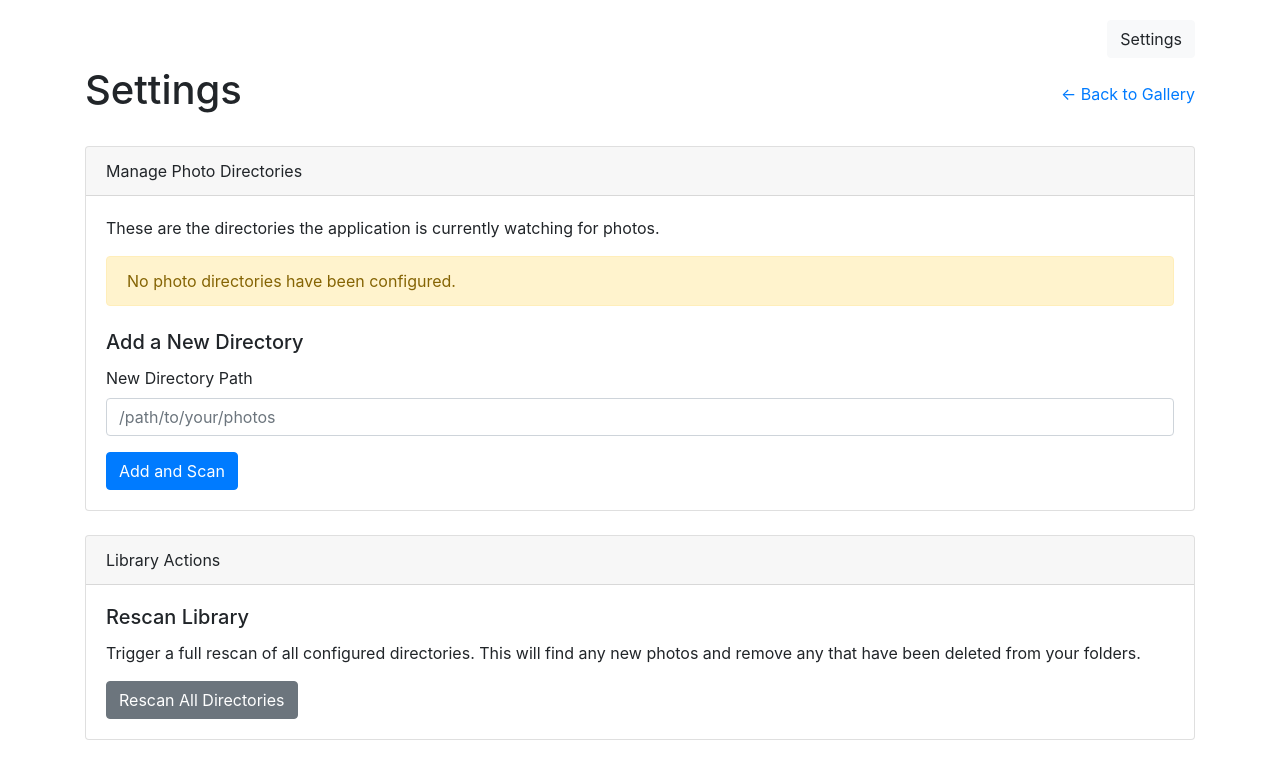
After one commit to harendra/photomanager, a Flask app: page /settings in a window 1280 px wide. The commit adds this page. Shown: the top 779 px of the page. Run offline with Flask 3, Linux system fonts and the light colour scheme; some libraries are stand-ins or nearby versions.

Commit message:
This commit introduces a new settings page that allows you to manage your photo directories.
Key features:
- The application configuration has been refactored from a single-path `config.txt` to a multi-path `config.json` to support multiple photo sources.
- A new `/settings` page provides a UI to add new directories, remove existing ones, and view the current list.
- A "smart rescan" feature has been implemented in `scanner.py` to efficiently synchronize the database with the file system by adding new files and removing deleted ones.
- You can trigger a full rescan or a scan of a newly added directory from the settings page.
- The database schema was updated with functions to support removing all images from a specific path.

```diff
--- a/app.py
+++ b/app.py
@@ -1,6 +1,7 @@
 from flask import Flask, render_template, send_from_directory, request, redirect, url_for, flash, jsonify
 import database
 import os
+import json
 from PIL import Image
 import threading
 import llm_processor
@@ -22,30 +23,33 @@ def strftime_filter(date_obj, format):
 
 app.jinja_env.filters['strftime'] = strftime_filter
 
-CONFIG_FILE = 'config.txt'
-IMAGE_DIR = ''
+CONFIG_FILE = 'config.json'
+IMAGE_DIRS = []
 
 def load_config():
-    global IMAGE_DIR
+    global IMAGE_DIRS
     if os.path.exists(CONFIG_FILE):
         with open(CONFIG_FILE, 'r') as f:
-            IMAGE_DIR = f.read().strip()
+            config_data = json.load(f)
+            IMAGE_DIRS = config_data.get('image_dirs', [])
         return True
     return False
+
+def save_config():
+    with open(CONFIG_FILE, 'w') as f:
+        json.dump({'image_dirs': IMAGE_DIRS}, f, indent=4)
 
 @app.route('/setup', methods=['GET', 'POST'])
 def setup():
     if request.method == 'POST':
         directory = request.form['directory']
         if os.path.isdir(directory):
-            with open(CONFIG_FILE, 'w') as f:
-                f.write(directory)
-            global IMAGE_DIR
-            IMAGE_DIR = directory
+            global IMAGE_DIRS
+            IMAGE_DIRS = [directory]
+            save_config()
             flash('Configuration saved! Starting initial scan in the background...', 'success')
 
-            # Start the scan in a background thread
-            scan_thread = threading.Thread(target=scanner.scan_directory, args=(IMAGE_DIR,), daemon=True)
+            scan_thread = threading.Thread(target=scanner.scan_directory, args=(IMAGE_DIRS,), daemon=True)
             scan_thread.start()
 
             return redirect(url_for('index'))
@@ -55,23 +59,20 @@ def setup():
 
 @app.route('/')
 def index():
-    if not IMAGE_DIR:
+    if not IMAGE_DIRS:
         return redirect(url_for('setup'))
 
     available_years = database.get_available_years()
     selected_year = request.args.get('year', None)
 
     if not selected_year and available_years:
-        # Default to the most recent year if none is selected
         selected_year = available_years[0]
 
     images = []
     if selected_year:
         image_records = database.get_images_by_year(selected_year)
-        # Convert Row objects to dictionaries and add a month_name attribute for grouping
         for record in image_records:
             image_dict = dict(record)
-            # Truncate fractional seconds before parsing
             date_str = image_dict['date_taken'].split('.')[0]
             dt_object = datetime.strptime(date_str, '%Y-%m-%dT%H:%M:%S')
             image_dict['month_name'] = dt_object.strftime('%B')
@@ -80,7 +81,38 @@ def index():
     return render_template('index.html', images=images, available_years=available_years, selected_year=selected_year)
 
 THUMBNAIL_DIR = 'static/thumbnails'
-THUMBNAIL_SIZE = (200, 150)
+
+@app.route('/settings', methods=['GET', 'POST'])
+def settings():
+    if request.method == 'POST':
+        action = request.form.get('action')
+
+        if action == 'add_folder':
+            directory = request.form.get('directory')
+            if directory and os.path.isdir(directory) and directory not in IMAGE_DIRS:
+                IMAGE_DIRS.append(directory)
+                save_config()
+                flash(f"Added directory: {directory}. Scanning in the background.", 'success')
+                # Scan just the new directory
+                scan_thread = threading.Thread(target=scanner.scan_directories, args=([directory],), daemon=True)
+                scan_thread.start()
+
+        elif action == 'remove_folder':
+            folder_path = request.form.get('folder_path')
+            if folder_path in IMAGE_DIRS:
+                IMAGE_DIRS.remove(folder_path)
+                save_config()
+                database.remove_images_by_path(folder_path)
+                flash(f"Removed directory and its images: {folder_path}", 'success')
+
+        elif action == 'rescan':
+            flash("Started full library rescan in the background.", 'info')
+            scan_thread = threading.Thread(target=scanner.scan_directories, args=(IMAGE_DIRS,), daemon=True)
+            scan_thread.start()
+
+        return redirect(url_for('settings'))
+
+    return render_template('settings.html', image_dirs=IMAGE_DIRS)
 
 @app.route('/search')
 def search():
@@ -99,7 +131,6 @@ def image_api(image_id):
 
     image_data = dict(image_record)
 
-    # Handle next/previous navigation
     context_ids_str = request.args.get('context', '')
     if context_ids_str:
         context_ids = [int(id) for id in context_ids_str.split(',')]
@@ -110,11 +141,8 @@ def image_api(image_id):
             image_data['prev_id'] = prev_id
             image_data['next_id'] = next_id
 
-    # Add a URL for the full-size image
     image_data['full_image_url'] = url_for('full_image', image_id=image_id)
-
     return jsonify(image_data)
-
 
 @app.route('/thumbnail/<int:image_id>')
 def thumbnail(image_id):
@@ -128,12 +156,10 @@ def thumbnail(image_id):
         os.makedirs(THUMBNAIL_DIR, exist_ok=True)
         try:
             with Image.open(image_record['filepath']) as img:
-                img.thumbnail(THUMBNAIL_SIZE)
-                # Convert to RGB before saving as JPEG to handle RGBA images (e.g. PNGs)
+                img.thumbnail((200, 200))
                 img.convert('RGB').save(thumbnail_path, 'JPEG')
         except FileNotFoundError:
-            # If the original image is missing, create a placeholder
-            img = Image.new('RGB', THUMBNAIL_SIZE, color = 'gray')
+            img = Image.new('RGB', (200, 200), color = 'gray')
             img.save(thumbnail_path, 'JPEG')
 
     return send_from_directory(THUMBNAIL_DIR, f"{image_id}.jpg")
@@ -144,25 +170,23 @@ def full_image(image_id):
     if not image_record:
         return "Image not found", 404
 
-    # Get directory and filename from the full path
     directory, filename = os.path.split(image_record['filepath'])
     return send_from_directory(directory, filename)
 
 def initial_setup():
+    # Clean up old config file if it exists
+    if os.path.exists('config.txt'):
+        os.remove('config.txt')
+
     database.create_table()
     if load_config():
-        print(f"Loaded image directory: {IMAGE_DIR}")
-        # Optional: Trigger a rescan on startup
-        # print("Starting startup rescan...")
-        # scan_thread = threading.Thread(target=scanner.scan_directory, args=(IMAGE_DIR,), daemon=True)
-        # scan_thread.start()
+        print(f"Loaded image directories: {IMAGE_DIRS}")
     else:
         print("No config file found. Please set up via the web interface.")
 
 if __name__ == '__main__':
     initial_setup()
 
-    # Start the LLM processor in a background thread
     llm_thread = threading.Thread(target=llm_processor.start_llm_processing_loop, daemon=True)
     llm_thread.start()
 
--- a/templates/base.html
+++ b/templates/base.html
@@ -87,6 +87,9 @@
 </head>
 <body>
     <div class="container">
+        <div class="d-flex justify-content-end mb-2">
+            <a href="{{ url_for('settings') }}" class="btn btn-light">Settings</a>
+        </div>
         {% with messages = get_flashed_messages(with_categories=true) %}
             {% if messages %}
                 {% for category, message in messages %}
--- /dev/null
+++ b/templates/settings.html
@@ -0,0 +1,55 @@
+{% extends "base.html" %}
+
+{% block title %}Settings{% endblock %}
+
+{% block content %}
+<div class="d-flex justify-content-between align-items-center mb-4">
+    <h1>Settings</h1>
+    <a href="{{ url_for('index') }}">&larr; Back to Gallery</a>
+</div>
+
+<div class="card mb-4">
+    <div class="card-header">Manage Photo Directories</div>
+    <div class="card-body">
+        <p>These are the directories the application is currently watching for photos.</p>
+        {% if image_dirs %}
+            <ul class="list-group mb-3">
+                {% for directory in image_dirs %}
+                    <li class="list-group-item d-flex justify-content-between align-items-center">
+                        {{ directory }}
+                        <form method="post" action="{{ url_for('settings') }}" style="display: inline;">
+                            <input type="hidden" name="action" value="remove_folder">
+                            <input type="hidden" name="folder_path" value="{{ directory }}">
+                            <button type="submit" class="btn btn-danger btn-sm" onclick="return confirm('Are you sure you want to remove this folder? This will delete its photos from the database.');">&times;</button>
+                        </form>
+                    </li>
+                {% endfor %}
+            </ul>
+        {% else %}
+            <div class="alert alert-warning">No photo directories have been configured.</div>
+        {% endif %}
+
+        <h5 class="card-title mt-4">Add a New Directory</h5>
+        <form method="post" action="{{ url_for('settings') }}">
+            <input type="hidden" name="action" value="add_folder">
+            <div class="form-group">
+                <label for="directory">New Directory Path</label>
+                <input type="text" class="form-control" id="directory" name="directory" placeholder="/path/to/your/photos" required>
+            </div>
+            <button type="submit" class="btn btn-primary">Add and Scan</button>
+        </form>
+    </div>
+</div>
+
+<div class="card">
+    <div class="card-header">Library Actions</div>
+    <div class="card-body">
+        <h5 class="card-title">Rescan Library</h5>
+        <p class="card-text">Trigger a full rescan of all configured directories. This will find any new photos and remove any that have been deleted from your folders.</p>
+        <form method="post" action="{{ url_for('settings') }}">
+            <input type="hidden" name="action" value="rescan">
+            <button type="submit" class="btn btn-secondary">Rescan All Directories</button>
+        </form>
+    </div>
+</div>
+{% endblock %}
```
Also changed, not shown: database.py (+17 -0 lines), scanner.py (+64 -31 lines).
